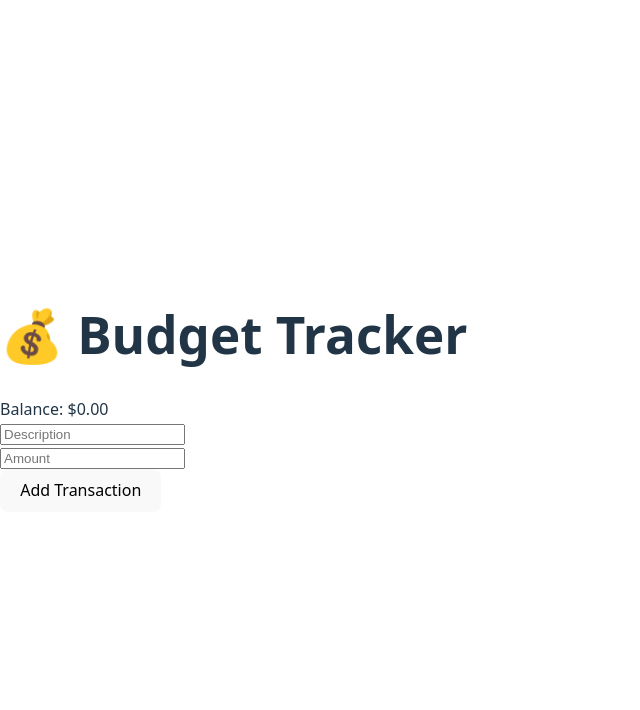
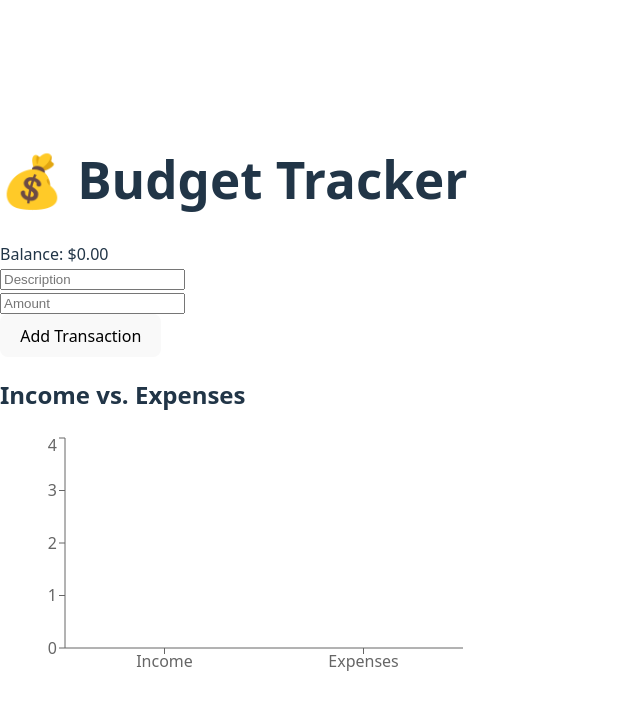
Before and after one commit to AakashPartha/budget-tracker, a React (Vite) app: page / in a window 1280 px wide. Shown: the top 710 px of the page, without its empty margins (0-640 px from the left). Built offline with nearby package versions, Linux system fonts and the light colour scheme.

Commit message:
Added Income vs. Expenses chart

```diff
--- a/package.json
+++ b/package.json
@@ -13,7 +13,8 @@
     "framer-motion": "^12.5.0",
     "react": "^19.0.0",
     "react-dom": "^19.0.0",
-    "react-icons": "^5.5.0"
+    "react-icons": "^5.5.0",
+    "recharts": "^2.15.1"
   },
   "devDependencies": {
     "@eslint/js": "^9.21.0",
--- a/src/App.jsx
+++ b/src/App.jsx
@@ -1,6 +1,7 @@
 import { useState, useEffect } from "react";
 import { motion } from "framer-motion";
 import { FaTrash } from "react-icons/fa";
+import Chart from "./Chart"; // Import the chart component
 
 export default function App() {
   const [transactions, setTransactions] = useState(() => {
@@ -104,6 +105,9 @@ export default function App() {
             </motion.li>
           ))}
         </motion.ul>
+
+        {/* Add the Chart Below Transactions */}
+        <Chart transactions={transactions} />
       </div>
     </div>
   );
--- /dev/null
+++ b/src/Chart.jsx
@@ -0,0 +1,26 @@
+import { BarChart, Bar, XAxis, YAxis, Tooltip, ResponsiveContainer } from "recharts";
+
+export default function Chart({ transactions }) {
+  // Summarize income and expenses
+  const income = transactions.filter(t => t.amount > 0).reduce((sum, t) => sum + t.amount, 0);
+  const expenses = transactions.filter(t => t.amount < 0).reduce((sum, t) => sum + t.amount, 0);
+
+  const data = [
+    { name: "Income", amount: income },
+    { name: "Expenses", amount: Math.abs(expenses) }
+  ];
+
+  return (
+    <div className="bg-gray-800 p-4 rounded-lg mt-4">
+      <h2 className="text-lg font-bold text-center mb-2">Income vs. Expenses</h2>
+      <ResponsiveContainer width="100%" height={250}>
+        <BarChart data={data}>
+          <XAxis dataKey="name" />
+          <YAxis />
+          <Tooltip />
+          <Bar dataKey="amount" fill="#4CAF50" radius={[5, 5, 0, 0]} />
+        </BarChart>
+      </ResponsiveContainer>
+    </div>
+  );
+}
```
Also changed, not shown: 1 other file (tests, documents, lock files or other folders).
